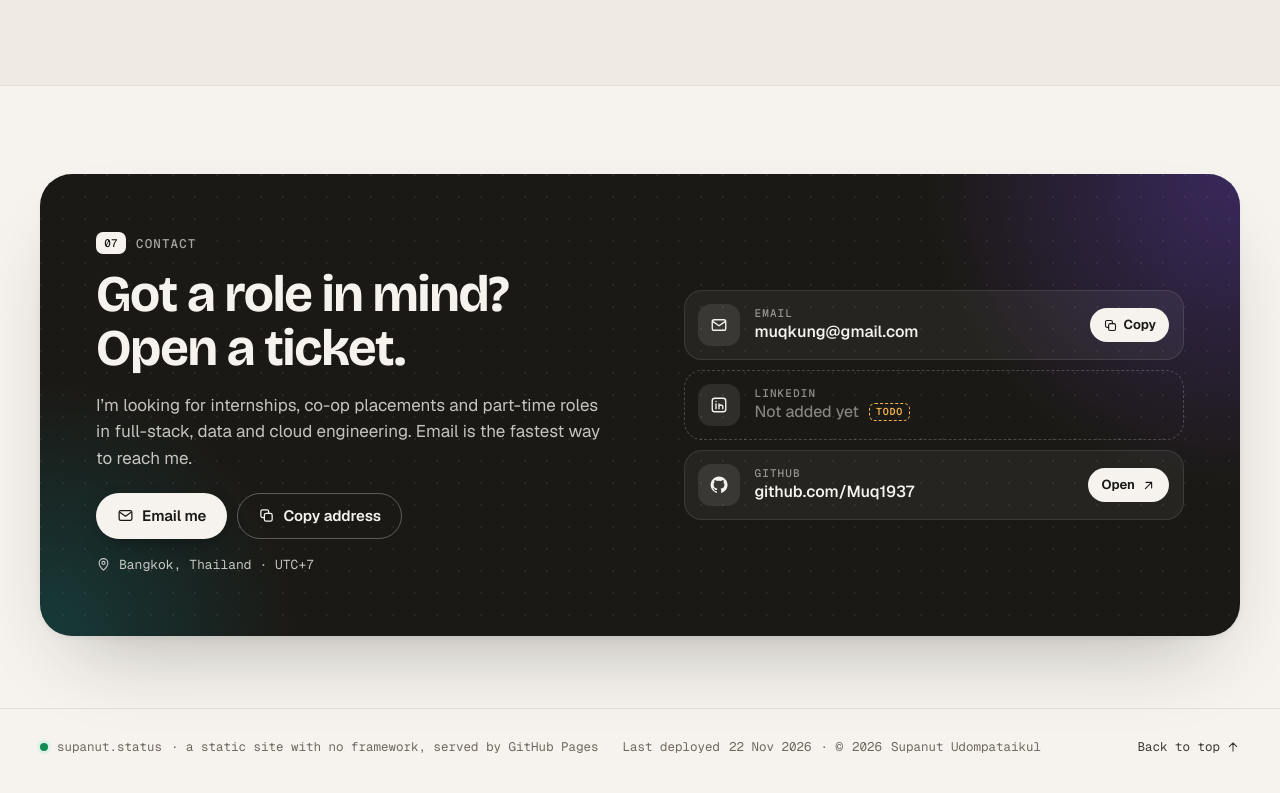
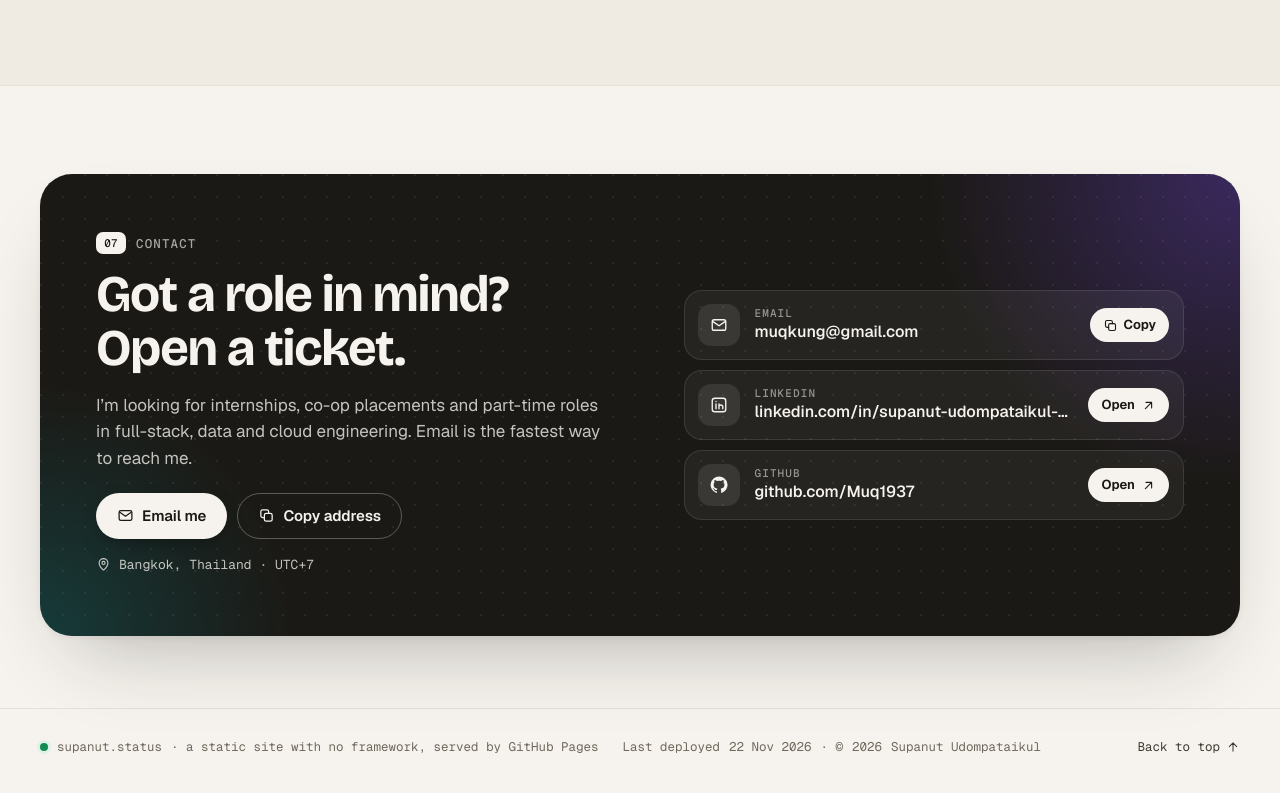
Before and after one commit to Muq1937/About-Me, a plain HTML site: page index.html in a window 1280 px wide. Shown: the part 8895-9688 px from the top of the page. Drawn offline with nearby package versions, Linux system fonts and the light colour scheme; no server answers; animation ran at ten frames a second.

Commit message:
Add the LinkedIn profile link
Co-Authored-By: Claude Opus 5.5 <noreply@anthropic.com>

```diff
--- a/assets/js/content.js
+++ b/assets/js/content.js
@@ -28,7 +28,7 @@ window.SITE = {
     email: 'muqkung@gmail.com',
     links: {
       github: 'https://github.com/Muq1937',
-      linkedin: '',                // TODO: full LinkedIn URL
+      linkedin: 'https://www.linkedin.com/in/supanut-udompataikul-320557341/',
       // The résumé is kept off this site on purpose (it has a phone number). It links here instead.
     },
   },
--- a/index.html
+++ b/index.html
@@ -20,7 +20,7 @@
   <link rel="preconnect" href="https://thaigotracker-backend.vercel.app" crossorigin>
   <link rel="stylesheet" href="https://fonts.googleapis.com/css2?family=Bricolage+Grotesque:opsz,wdth,wght@12..96,75..100,400..800&family=Geist:wght@400..700&family=Geist+Mono:wght@400..600&family=Noto+Sans+Thai:wght@400..700&display=swap">
   <!-- ?v= is a cache-buster: change it whenever styles.css, content.js or main.js changes -->
-  <link rel="stylesheet" href="assets/css/styles.css?v=2026-11-22">
+  <link rel="stylesheet" href="assets/css/styles.css?v=2026-11-22b">
   <script>
     (function () {
       var d = document.documentElement, t = null;
@@ -31,8 +31,8 @@
       setTimeout(function () { d.classList.add('is-ready'); }, 3000); // fail-safe if main.js can't run
     })();
   </script>
-  <script src="assets/js/content.js?v=2026-11-22" defer></script>
-  <script src="assets/js/main.js?v=2026-11-22" defer></script>
+  <script src="assets/js/content.js?v=2026-11-22b" defer></script>
+  <script src="assets/js/main.js?v=2026-11-22b" defer></script>
 </head>
 <body>
   <a class="skip" href="#main">Skip to content</a>
```
